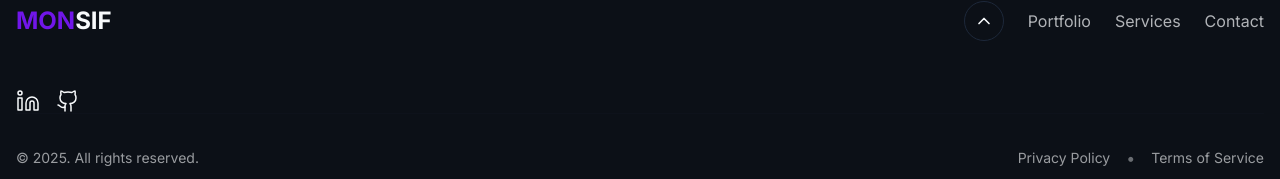
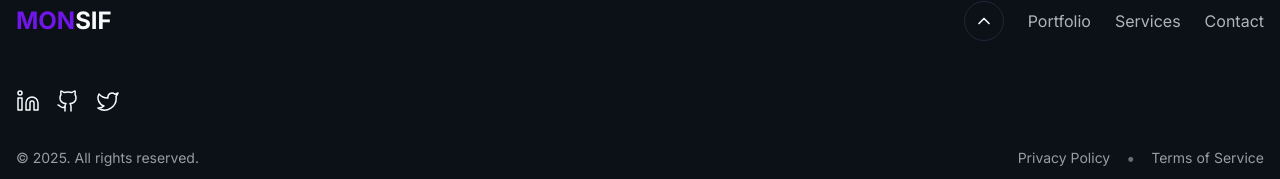
Before and after one commit to yamami-mohammed-monsif/monsif-dev-portfolio, a Next.js app: page / in a window 1280 px wide. Shown: the part 5064-5243 px from the top of the page. Built offline with nearby package versions, Linux system fonts and the light colour scheme.

Commit message:
added twitter icon to the footer

```diff
--- a/components/site-footer.tsx
+++ b/components/site-footer.tsx
@@ -91,6 +91,25 @@ export function SiteFooter() {
               <path d="M9 18c-4.51 2-5-2-7-2" />
             </svg>
           </Link>
+          <Link
+            href="https://x.com/moncif_yamami?t=qBaz95PNU7oOa3J-1j5-kg&s=09"
+            target="_blank"
+          >
+            <svg
+              xmlns="http://www.w3.org/2000/svg"
+              width="24"
+              height="24"
+              viewBox="0 0 24 24"
+              fill="none"
+              stroke="currentColor"
+              strokeWidth="1.5"
+              strokeLinecap="round"
+              strokeLinejoin="round"
+              className="lucide lucide-twitter-icon lucide-twitter"
+            >
+              <path d="M22 4s-.7 2.1-2 3.4c1.6 10-9.4 17.3-18 11.6 2.2.1 4.4-.6 6-2C3 15.5.5 9.6 3 5c2.2 2.6 5.6 4.1 9 4-.9-4.2 4-6.6 7-3.8 1.1 0 3-1.2 3-1.2z" />
+            </svg>
+          </Link>
         </div>
 
         <div className="border-t border-border/10 pt-8 flex flex-col md:flex-row justify-between items-center">
```
